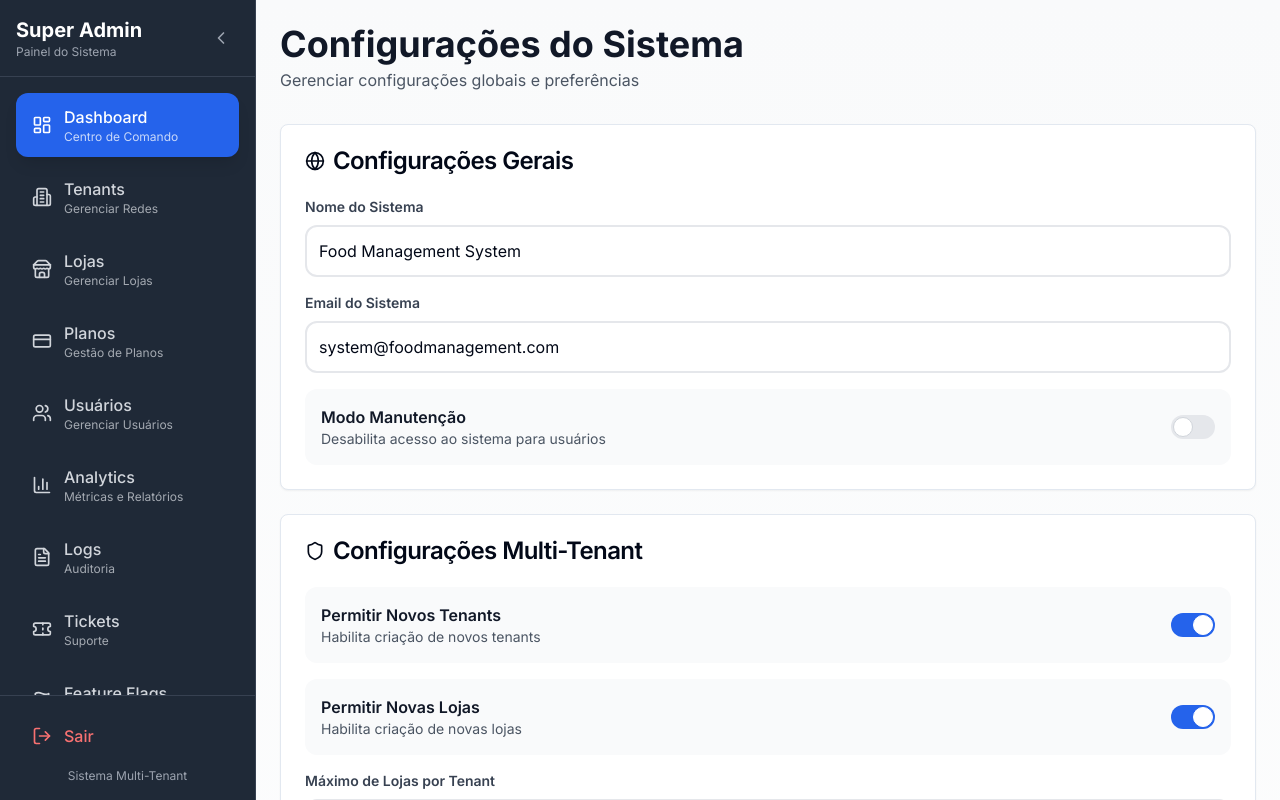
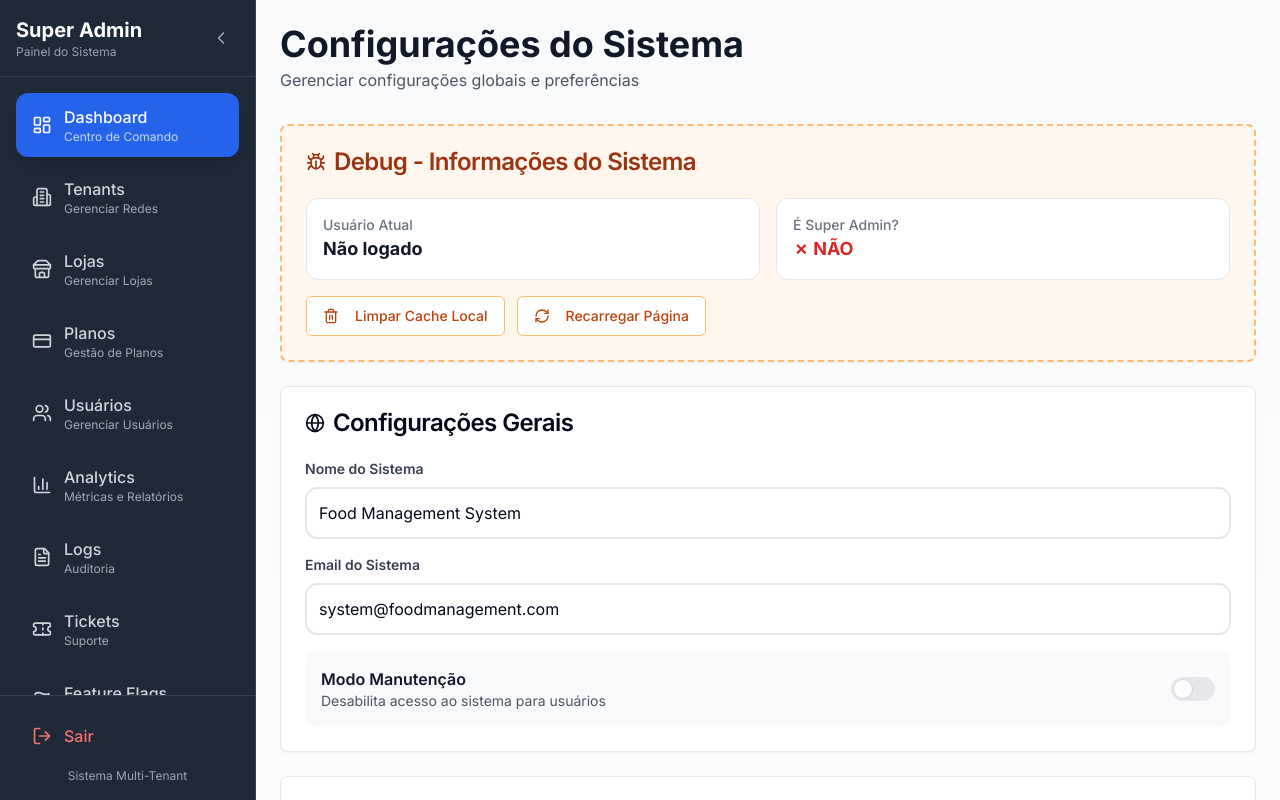
Before and after one commit to fabianofontes-oss/food-management-system, a Next.js app: page /admin/settings in a window 1280 px wide. Shown: the top 800 px of the page. Built offline with nearby package versions, Linux system fonts and the light colour scheme; no server answers.

Commit message:
fix: destrancar sistema - relaxar middleware temporariamente - middleware: permitir acesso admin para debug com logs - admin/settings: adicionar secao Debug com info usuario e botao limpar cache - menu-manager: adicionar verificacoes defensivas early return

```diff
--- a/src/app/(super-admin)/admin/settings/page.tsx
+++ b/src/app/(super-admin)/admin/settings/page.tsx
@@ -1,11 +1,38 @@
 'use client'
 
-import { useState } from 'react'
-import { Settings, Save, Database, Mail, Bell, Shield, Globe, Zap } from 'lucide-react'
+import { useState, useEffect } from 'react'
+import { Settings, Save, Database, Mail, Bell, Shield, Globe, Zap, Bug, Trash2, RefreshCw } from 'lucide-react'
 import { Button } from '@/components/ui/button'
 import { Card, CardContent, CardHeader, CardTitle } from '@/components/ui/card'
+import { createClient } from '@/lib/supabase/client'
+import { isSuperAdmin } from '@/lib/auth/super-admin'
+import { toast } from 'sonner'
 
 export default function SettingsPage() {
+  const [userEmail, setUserEmail] = useState<string | null>(null)
+  const [isAdmin, setIsAdmin] = useState(false)
+  const [loadingUser, setLoadingUser] = useState(true)
+
+  useEffect(() => {
+    async function loadUser() {
+      const supabase = createClient()
+      const { data: { user } } = await supabase.auth.getUser()
+      setUserEmail(user?.email || null)
+      setIsAdmin(user?.email ? isSuperAdmin(user.email) : false)
+      setLoadingUser(false)
+    }
+    loadUser()
+  }, [])
+
+  const handleClearCache = () => {
+    if (typeof window !== 'undefined') {
+      localStorage.clear()
+      sessionStorage.clear()
+      toast.success('Cache limpo! Recarregando...')
+      setTimeout(() => window.location.reload(), 1000)
+    }
+  }
+
   const [settings, setSettings] = useState({
     systemName: 'Food Management System',
     systemEmail: 'system@foodmanagement.com',
@@ -36,6 +63,53 @@ export default function SettingsPage() {
           <h1 className="text-4xl font-bold text-gray-900">Configurações do Sistema</h1>
           <p className="text-gray-600 mt-1">Gerenciar configurações globais e preferências</p>
         </div>
+
+        {/* SEÇÃO DE DEBUG */}
+        <Card className="border-2 border-dashed border-orange-300 bg-orange-50 mb-6">
+          <CardHeader>
+            <CardTitle className="flex items-center gap-2 text-orange-800">
+              <Bug className="w-5 h-5" />
+              Debug - Informações do Sistema
+            </CardTitle>
+          </CardHeader>
+          <CardContent className="space-y-4">
+            <div className="grid grid-cols-1 md:grid-cols-2 gap-4">
+              <div className="p-4 bg-white rounded-xl border">
+                <div className="text-sm font-medium text-gray-500">Usuário Atual</div>
+                <div className="text-lg font-bold text-gray-900">
+                  {loadingUser ? 'Carregando...' : userEmail || 'Não logado'}
+                </div>
+              </div>
+              <div className="p-4 bg-white rounded-xl border">
+                <div className="text-sm font-medium text-gray-500">É Super Admin?</div>
+                <div className={`text-lg font-bold ${isAdmin ? 'text-green-600' : 'text-red-600'}`}>
+                  {loadingUser ? 'Verificando...' : isAdmin ? '✓ SIM' : '✗ NÃO'}
+                </div>
+              </div>
+            </div>
+
+            <div className="flex gap-3">
+              <Button
+                type="button"
+                variant="outline"
+                onClick={handleClearCache}
+                className="border-orange-300 text-orange-700 hover:bg-orange-100"
+              >
+                <Trash2 className="w-4 h-4 mr-2" />
+                Limpar Cache Local
+              </Button>
+              <Button
+                type="button"
+                variant="outline"
+                onClick={() => window.location.reload()}
+                className="border-orange-300 text-orange-700 hover:bg-orange-100"
+              >
+                <RefreshCw className="w-4 h-4 mr-2" />
+                Recarregar Página
+              </Button>
+            </div>
+          </CardContent>
+        </Card>
 
         <form onSubmit={handleSave} className="space-y-6">
           {/* Configurações Gerais */}
--- a/src/lib/supabase/middleware.ts
+++ b/src/lib/supabase/middleware.ts
@@ -48,23 +48,24 @@ export async function updateSession(request: NextRequest) {
   const isAuthPage = path.startsWith('/auth') || path === '/login' || path === '/register'
 
   // REGRA 0 (CRÍTICA): PROTEÇÃO DO SUPER ADMIN
-  // Se tentar acessar /admin sem ser Super Admin -> Bloqueado
+  // TEMPORARIAMENTE RELAXADO PARA DEBUG
   if (isAdminRoute) {
-    // Precisa estar logado
+    console.log('[DEBUG] Acesso admin:', path, '| User:', user?.email || 'não logado')
+    console.log('[DEBUG] isSuperAdmin:', user?.email ? isSuperAdmin(user.email) : false)
+
+    // TEMPORÁRIO: Apenas loga, não bloqueia
     if (!user) {
+      console.log('[DEBUG] Usuário não logado tentando acessar admin - redirecionando para login')
       const url = request.nextUrl.clone()
       url.pathname = '/login'
-      url.searchParams.set('error', 'unauthorized')
+      url.searchParams.set('next', path)
       return NextResponse.redirect(url)
     }
 
-    // Precisa ser Super Admin
+    // TEMPORÁRIO: Não bloqueia não-admins, apenas loga
     if (!isSuperAdmin(user.email)) {
-      console.warn(`[SECURITY] Tentativa de acesso ao /admin bloqueada: ${user.email}`)
-      // Retorna 404 para não revelar que a rota existe
-      const url = request.nextUrl.clone()
-      url.pathname = '/404'
-      return NextResponse.rewrite(url)
+      console.warn(`[DEBUG] Usuário ${user.email} não é Super Admin, mas permitindo acesso temporariamente`)
+      // NÃO BLOQUEIA - apenas loga
     }
   }
 
--- a/src/modules/menu/components/menu-manager.tsx
+++ b/src/modules/menu/components/menu-manager.tsx
@@ -100,8 +100,36 @@ export function MenuManager({ storeId }: MenuManagerProps) {
     await deleteProduct(productId)
   }
 
+  // VERIFICAÇÃO DEFENSIVA: Early returns se dados não estão prontos
   if (loading) {
     return <MenuManagerSkeleton />
+  }
+
+  if (!catalog) {
+    return (
+      <div className="text-center py-16 bg-white rounded-2xl border">
+        <Package className="w-16 h-16 text-gray-300 mx-auto mb-4" />
+        <p className="text-gray-500 font-medium">Carregando catálogo...</p>
+      </div>
+    )
+  }
+
+  if (!safeCategories) {
+    return (
+      <div className="text-center py-16 bg-white rounded-2xl border">
+        <Package className="w-16 h-16 text-gray-300 mx-auto mb-4" />
+        <p className="text-gray-500 font-medium">Carregando categorias...</p>
+      </div>
+    )
+  }
+
+  if (!safeProducts) {
+    return (
+      <div className="text-center py-16 bg-white rounded-2xl border">
+        <Package className="w-16 h-16 text-gray-300 mx-auto mb-4" />
+        <p className="text-gray-500 font-medium">Carregando produtos...</p>
+      </div>
+    )
   }
 
   return (
```
